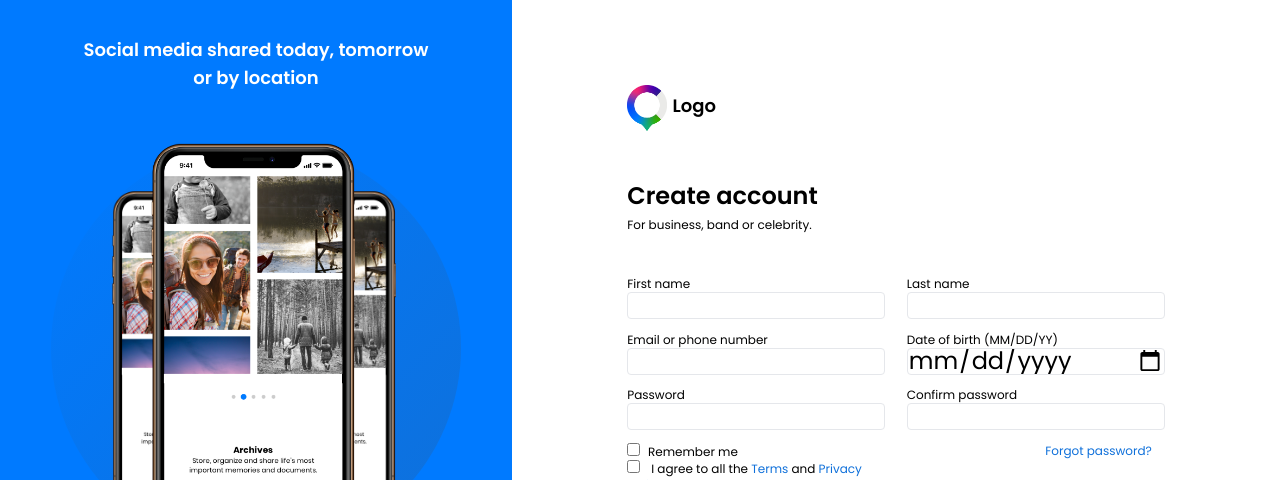
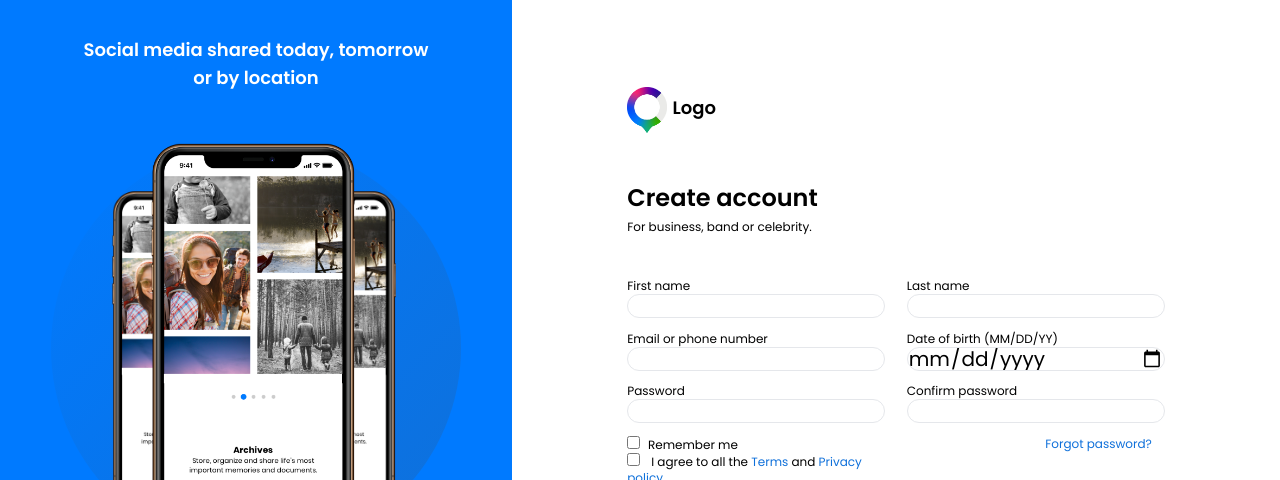
Before and after one commit to RuslanHale/form2create_account, a website: page index.html in a window 1280 px wide. Shown: the top 480 px of the page. Drawn offline with nearby package versions, Linux system fonts and the light colour scheme; files that its build step writes are made by us from their sources.

Commit message:
fix grid

```diff
--- a/index.html
+++ b/index.html
@@ -51,7 +51,7 @@
       </div>
       <div title="right" class="flex items-center
       justify-center h-screen md:w-3/5">
-        <div title="window" class="md:mx-[12%] md:mt-[5%] w-[70%] text-xs">
+        <div title="window" class="md:mx-[12%] md:mt-[2%] w-[85%] md:w-[70%] text-xs">
           <div title="logo" class="flex items-center gap-x-[1%]">
             <img src="image/icon.png" class="w-10 h-auto" />
             <p class="font-semibold -mt-[1%] md:text-lg text-base">Logo</p>
@@ -65,7 +65,7 @@
             class="grid grid-rows-18 grid-cols-1 md:grid-rows-9 md:grid-cols-2 gap-y-[5%] gap-x-[4%] object-contain mt-[7%]"
           >
             <div>
-              <label for="firstName" class="">First name</label>
+              <label for="firstName">First name</label>
               <input type="text" id="firstName" class="input-style" />
             </div>
             <div>
@@ -125,7 +125,7 @@
               Don't have account? <a href="" class="text-custom-blue-1">Log in</a>
 
             </div>
-            <div class="flex items-center justify-center md:justify-right">
+            <div class="flex items-center justify-center md:justify-right ">
               <a href="https://play.google.com" class="mr-[3%]"><img src="image/google_play.svg"></a>
               <a href="https://www.apple.com/store"><img src="image/app_store.svg"></a>
             </div>
--- a/input.css
+++ b/input.css
@@ -4,6 +4,6 @@
 
 @layer components {
   .input-style {
-    @apply border text-2xl w-[100%] md:h-[85%] rounded;
+    @apply border text-xl w-[100%] md:h-[80%] rounded-xl;
   }
 }
```
